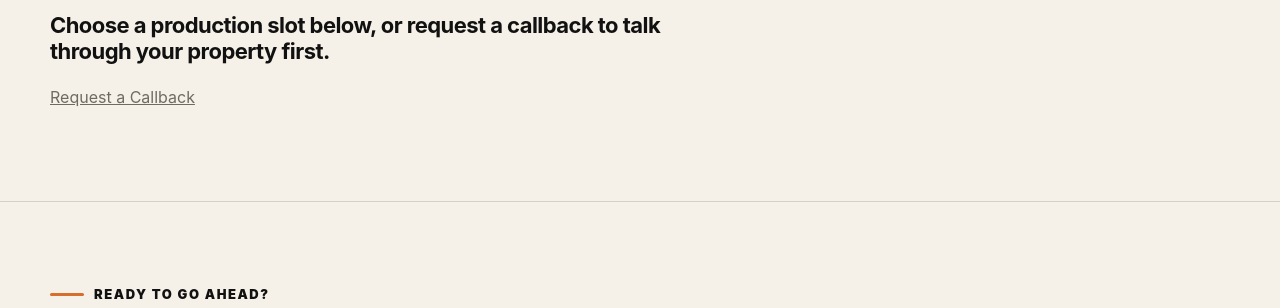
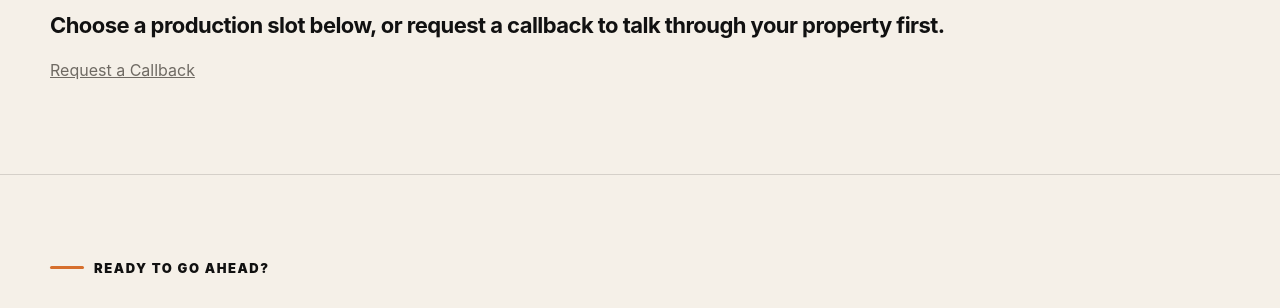
Before and after one commit to blincoworld/website, a plain HTML site: page property-films/next-steps/index.html in a window 1280 px wide. Shown: the part 374-682 px from the top of the page. Drawn offline with Linux system fonts and the light colour scheme.

Commit message:
Expand Property Films next steps headings

```diff
--- a/property-films/funnel.css
+++ b/property-films/funnel.css
@@ -1034,3 +1034,13 @@ section.why-now-section .lead {
     width: min(100% - 28px, 1180px);
   }
 }
+
+
+/* Next Steps — full-width statement copy */
+.next-steps-page .reservation-intro h1,
+.next-steps-page .reservation-intro .hero-sub,
+.next-steps-page main > .block:not(.guarantee) .section-title,
+.next-steps-page .guarantee .section-title {
+  width: 100%;
+  max-width: none;
+}
--- a/property-films/next-steps/index.html
+++ b/property-films/next-steps/index.html
@@ -3,7 +3,7 @@
 <meta charset="UTF-8"><meta name="viewport" content="width=device-width, initial-scale=1.0">
 <meta name="robots" content="noindex"><meta name="referrer" content="no-referrer">
 <title>Your next step — Property Films</title>
-<link rel="stylesheet" href="/property-films/shared.css"><link rel="stylesheet" href="/property-films/funnel.css?v=20260921-next-2">
+<link rel="stylesheet" href="/property-films/shared.css"><link rel="stylesheet" href="/property-films/funnel.css?v=20260921-next-3">
 </head><body class="next-steps-page">
 <header class="wrap topbar"><div class="brand">HOLIDAY LET FILMS</div><a class="top-cta" href="/property-films/">Explore Property Films</a></header>
 <main>
--- a/property-films/next-steps/next-steps.js
+++ b/property-films/next-steps/next-steps.js
@@ -8,7 +8,7 @@ if (['essential', 'signature', 'bespoke', 'unsure'].includes(arrived)) {
   history.replaceState(null, '', location.pathname);
 }
 if (callback && ['essential', 'signature', 'bespoke', 'unsure'].includes(callback.package) && Number.isFinite(callback.at) && Date.now() - callback.at >= 0 && Date.now() - callback.at < 86400000) {
-  document.querySelector('#callback-heading').textContent = 'THANKS — WE’VE GOT YOUR DETAILS.';
+  document.querySelector('#callback-heading').innerHTML = 'THANKS<br>WE’VE GOT YOUR DETAILS.';
   document.querySelector('#callback-message').textContent = 'We’ll take a look at your property and get back to you as soon as we can.';
   document.querySelector('#callback-reassurance').textContent = 'No pressure — your callback request is already in.';
   document.querySelector('#bespoke-note').hidden = callback.package !== 'bespoke';
```
